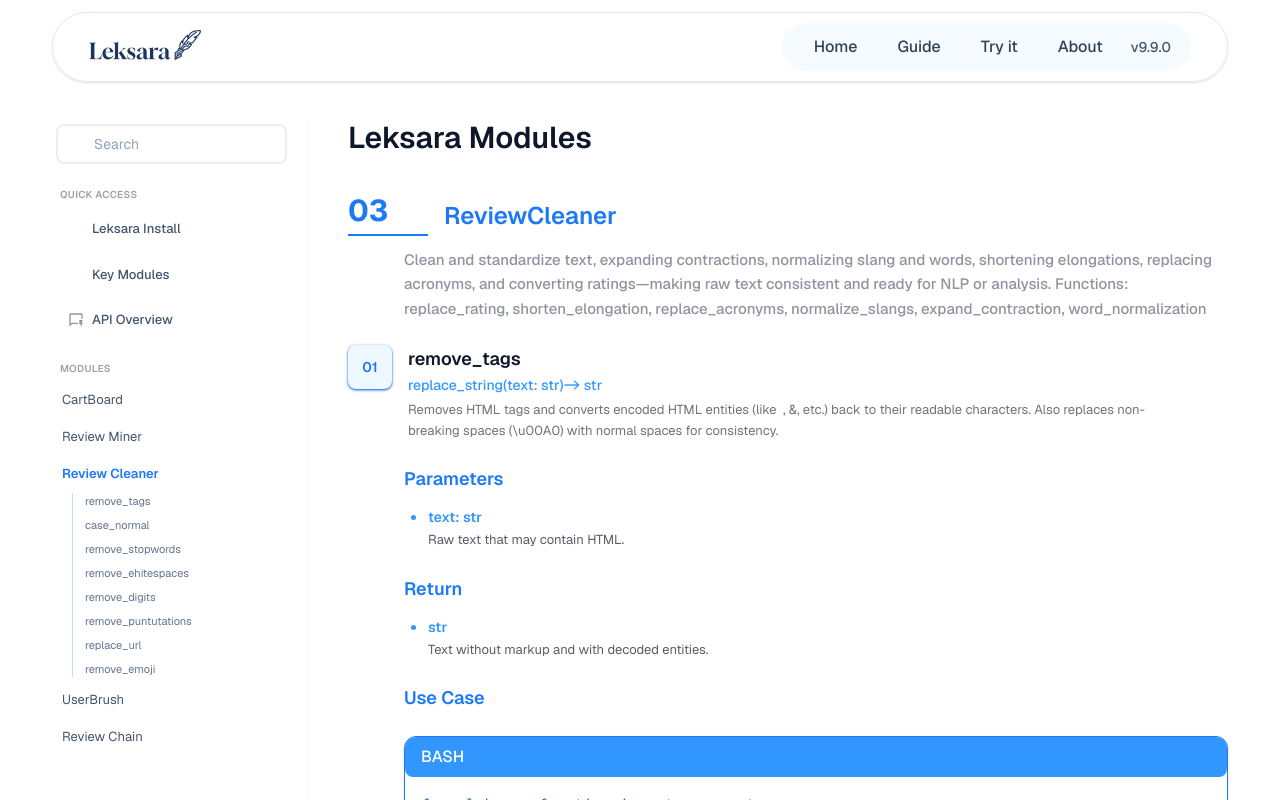
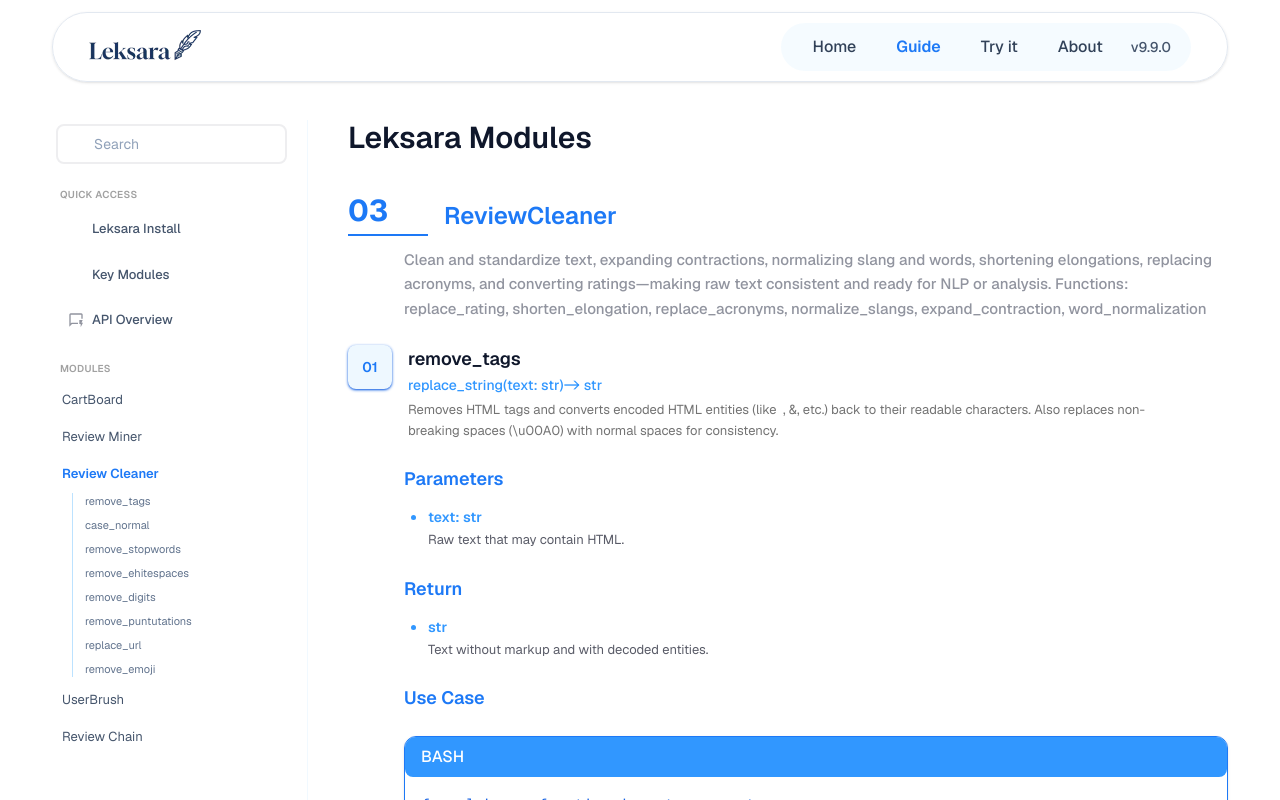
Before and after one commit to faracutrisfa/Leksara_Laplace, a React (Vite) app: page /docs/modules/review-cleaner in a window 1280 px wide. Shown: the top 800 px of the page. Built offline with nearby package versions, Linux system fonts and the light colour scheme; some icons are missing.

Commit message:
fix top navbar

```diff
--- a/src/components/TopNavbar.tsx
+++ b/src/components/TopNavbar.tsx
@@ -12,8 +12,8 @@
 
 const NAV_ITEMS: NavItem[] = [
   { label: "Home", to: "/" },
-  { label: "Guide", to: "/docs/getting-started" },
-  { label: "Try it", href: "#" },
+  { label: "Guide", to: "/docs/modules" },
+  { label: "Try it", to: "/docs/getting-started" },
   { label: "About", href: "#" },
 ];
 
```
